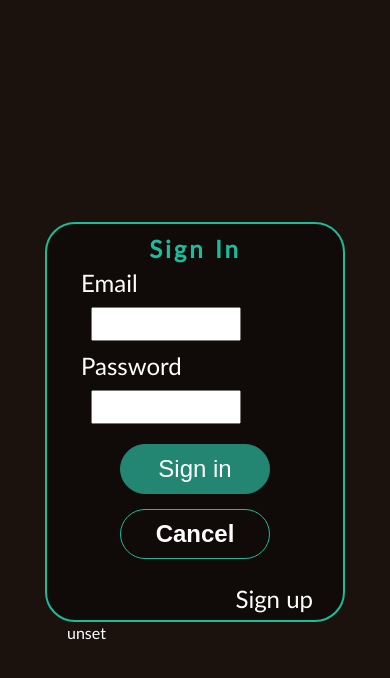
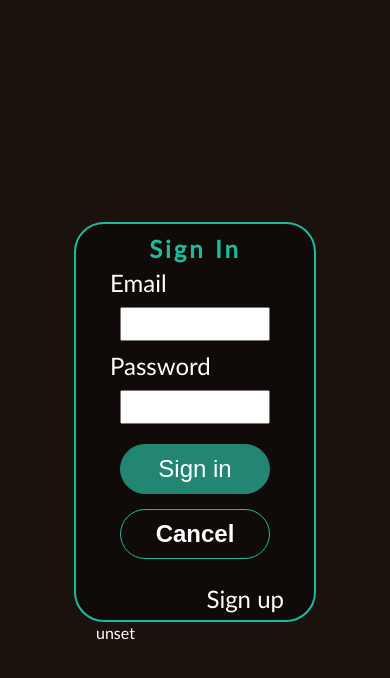
Before and after one commit to tonyvandeneynde/starttosweat, a React (Create React App) app: page / in a window 390 px wide. Both pictures are taken after a click on the button "Sign in". Shown: the top 678 px of the page. Built offline with nearby package versions, Linux system fonts and the light colour scheme; no server answers.

Commit message:
responsive login form

```diff
--- a/src/OpeningPage/LoginForm.css
+++ b/src/OpeningPage/LoginForm.css
@@ -60,7 +60,7 @@
 
 @media only screen and (max-width: 600px){
     .loginform{
-        width:300px;
+        width:unset;
         height:400px;
         padding:5px 20px;
     }
```
